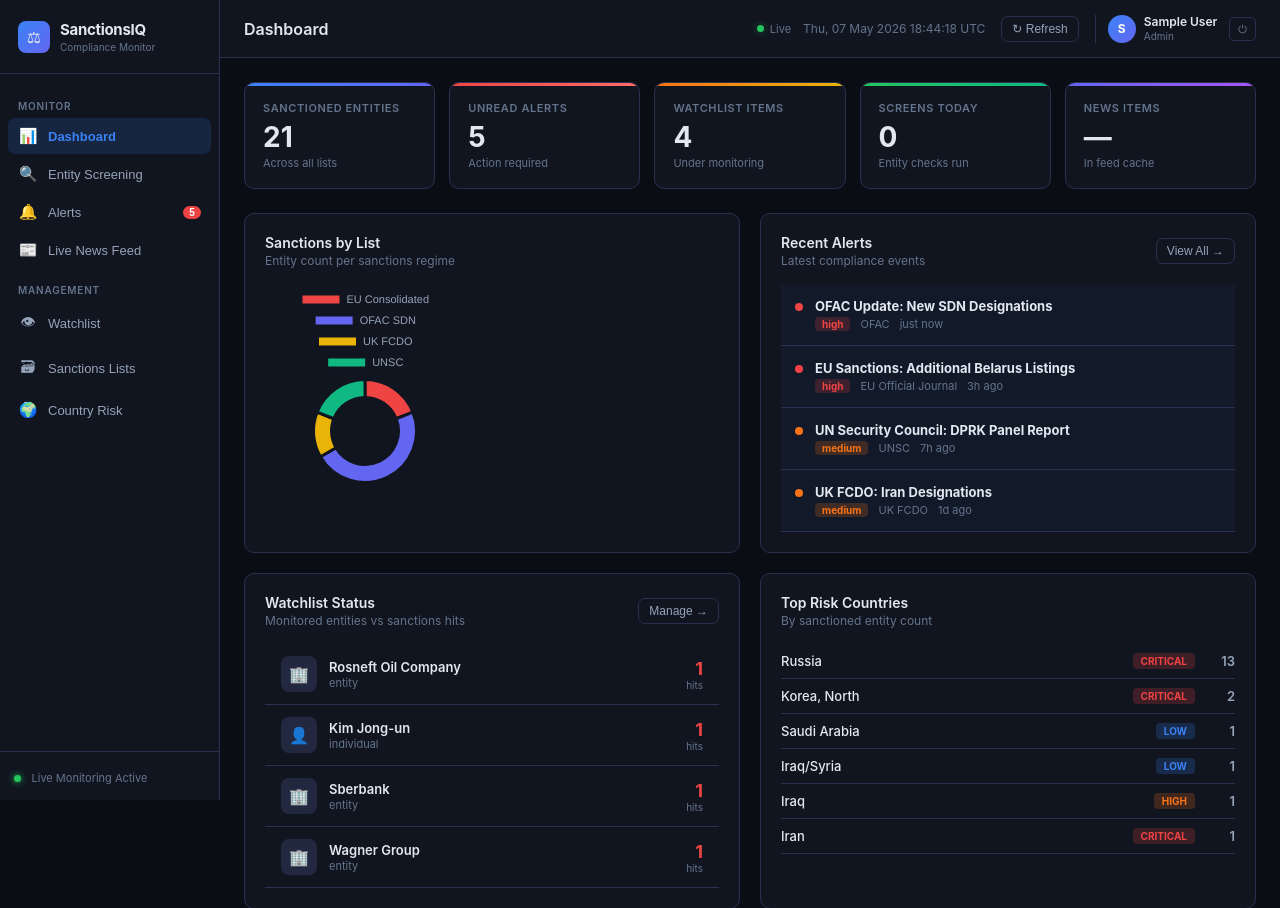
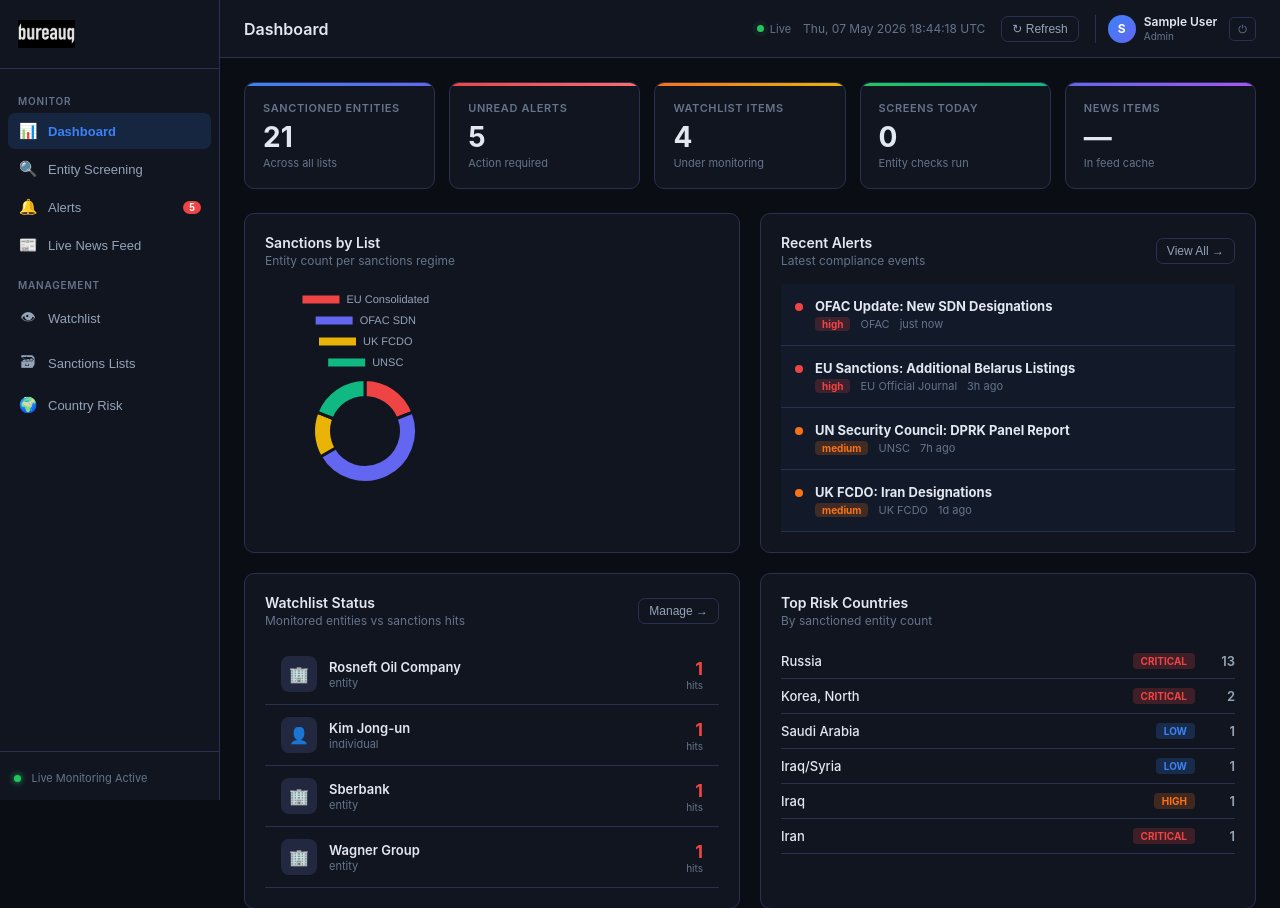
Before and after one commit to alexteji/sanctions-iq, a Flask app: page / in a window 1280 px wide. Shown: the top 908 px of the page. Run offline with Flask 3, Linux system fonts and the light colour scheme; the visitor is signed in with stand-in values (Sample User, id 1); data comes from the database, SQL or seed files in the repository; data that the repository does not hold is empty.

Commit message:
Rebrand to bureauq

```diff
--- a/auth.py
+++ b/auth.py
@@ -76,12 +76,12 @@ def _send_reset_email(to_email, reset_url):
     import requests as _requests
 
     api_key = os.getenv("RESEND_API_KEY", "")
-    from_addr = os.getenv("RESEND_FROM", "SanctionsIQ <noreply@sanctionsiq.app>")
+    from_addr = os.getenv("RESEND_FROM", "bureauq <noreply@bureauq.app>")
 
     html_body = f"""
     <div style="font-family:-apple-system,sans-serif;max-width:520px;margin:40px auto;background:#111520;border:1px solid #2a3050;border-radius:10px;overflow:hidden">
       <div style="background:linear-gradient(135deg,#3b82f6,#6366f1);padding:28px 32px">
-        <div style="font-size:22px;font-weight:700;color:#fff">&#9878; SanctionsIQ</div>
+        <div style="font-size:22px;font-weight:700;color:#fff">&#9878; bureauq</div>
         <div style="font-size:13px;color:rgba(255,255,255,.7);margin-top:4px">Password Reset Request</div>
       </div>
       <div style="padding:32px;color:#e2e8f0">
@@ -102,7 +102,7 @@ def _send_reset_email(to_email, reset_url):
                 json={
                     "from": from_addr,
                     "to": [to_email],
-                    "subject": "SanctionsIQ — Reset your password",
+                    "subject": "bureauq — Reset your password",
                     "html": html_body,
                 },
                 timeout=10,
--- a/render.yaml
+++ b/render.yaml
@@ -1,6 +1,6 @@
 services:
   - type: web
-    name: sanctions-iq
+    name: bureauq
     env: python
     region: oregon
     plan: starter          # $7/mo — always-on, no spin-down
@@ -19,6 +19,6 @@ services:
       - key: RESEND_API_KEY
         sync: false           # You'll paste this in the Render dashboard
       - key: RESEND_FROM
-        sync: false           # e.g. "SanctionsIQ <noreply@yourdomain.com>"
+        sync: false           # e.g. "bureauq <noreply@yourdomain.com>"
       - key: PYTHON_VERSION
         value: "3.11.0"
--- a/templates/forgot_password.html
+++ b/templates/forgot_password.html
@@ -3,7 +3,7 @@
 <head>
 <meta charset="UTF-8"/>
 <meta name="viewport" content="width=device-width,initial-scale=1.0"/>
-<title>Forgot Password — SanctionsIQ</title>
+<title>Forgot Password — bureauq</title>
 <style>
 :root{--bg:#0a0d14;--surface:#111520;--surface2:#1a1f2e;--border:#2a3050;--accent:#3b82f6;--accent2:#6366f1;--green:#22c55e;--yellow:#eab308;--text:#e2e8f0;--text2:#94a3b8;--text3:#64748b}
 *{box-sizing:border-box;margin:0;padding:0}
@@ -42,8 +42,7 @@ input:focus{border-color:var(--accent);box-shadow:0 0 0 3px rgba(59,130,246,.12)
 <body>
 <div class="wrap">
   <div class="logo">
-    <div class="logo-icon">⚖</div>
-    <div class="logo-title">SanctionsIQ</div>
+    <img src="/static/img/logo.png" alt="bureauq" style="height:48px;max-width:220px;object-fit:contain;margin-bottom:10px;filter:invert(1)"/>
     <div class="logo-sub">Global Compliance Monitor</div>
   </div>
 
--- a/templates/index.html
+++ b/templates/index.html
@@ -3,7 +3,7 @@
 <head>
 <meta charset="UTF-8"/>
 <meta name="viewport" content="width=device-width,initial-scale=1.0"/>
-<title>SanctionsIQ — Global Compliance Monitor</title>
+<title>bureauq — Global Compliance Monitor</title>
 <script src="https://cdn.jsdelivr.net/npm/chart.js@4.4.0/dist/chart.umd.min.js"></script>
 <style>
 :root{
@@ -182,11 +182,7 @@ label{display:block;font-size:12px;font-weight:600;color:var(--text2);margin-bot
 <!-- Sidebar -->
 <div id="sidebar">
   <div class="sidebar-logo">
-    <div class="logo-icon">⚖</div>
-    <div>
-      <div class="logo-text">SanctionsIQ</div>
-      <div class="logo-sub">Compliance Monitor</div>
-    </div>
+    <img src="/static/img/logo.png" alt="bureauq" style="height:28px;filter:invert(1);display:block;max-width:140px;object-fit:contain"/>
   </div>
   <nav>
     <div class="nav-section">Monitor</div>
--- a/templates/login.html
+++ b/templates/login.html
@@ -3,7 +3,7 @@
 <head>
 <meta charset="UTF-8"/>
 <meta name="viewport" content="width=device-width,initial-scale=1.0"/>
-<title>Sign In — SanctionsIQ</title>
+<title>Sign In — bureauq</title>
 <style>
 :root{--bg:#0a0d14;--surface:#111520;--surface2:#1a1f2e;--border:#2a3050;--accent:#3b82f6;--accent2:#6366f1;--red:#ef4444;--green:#22c55e;--text:#e2e8f0;--text2:#94a3b8;--text3:#64748b}
 *{box-sizing:border-box;margin:0;padding:0}
@@ -40,8 +40,7 @@ a.forgot:hover{color:var(--text2)}
 <body>
 <div class="wrap">
   <div class="logo">
-    <div class="logo-icon">⚖</div>
-    <div class="logo-title">SanctionsIQ</div>
+    <img src="/static/img/logo.png" alt="bureauq" style="height:48px;max-width:220px;object-fit:contain;margin-bottom:10px;filter:invert(1)"/>
     <div class="logo-sub">Global Compliance Monitor</div>
   </div>
   <div class="card">
--- a/templates/register.html
+++ b/templates/register.html
@@ -3,7 +3,7 @@
 <head>
 <meta charset="UTF-8"/>
 <meta name="viewport" content="width=device-width,initial-scale=1.0"/>
-<title>Create Account — SanctionsIQ</title>
+<title>Create Account — bureauq</title>
 <style>
 :root{--bg:#0a0d14;--surface:#111520;--surface2:#1a1f2e;--border:#2a3050;--accent:#3b82f6;--accent2:#6366f1;--red:#ef4444;--text:#e2e8f0;--text2:#94a3b8;--text3:#64748b}
 *{box-sizing:border-box;margin:0;padding:0}
@@ -38,8 +38,7 @@ input:focus{border-color:var(--accent);box-shadow:0 0 0 3px rgba(59,130,246,.12)
 <body>
 <div class="wrap">
   <div class="logo">
-    <div class="logo-icon">⚖</div>
-    <div class="logo-title">SanctionsIQ</div>
+    <img src="/static/img/logo.png" alt="bureauq" style="height:48px;max-width:220px;object-fit:contain;margin-bottom:10px;filter:invert(1)"/>
     <div class="logo-sub">Global Compliance Monitor</div>
   </div>
   <div class="card">
--- a/templates/reset_password.html
+++ b/templates/reset_password.html
@@ -3,7 +3,7 @@
 <head>
 <meta charset="UTF-8"/>
 <meta name="viewport" content="width=device-width,initial-scale=1.0"/>
-<title>Reset Password — SanctionsIQ</title>
+<title>Reset Password — bureauq</title>
 <style>
 :root{--bg:#0a0d14;--surface:#111520;--surface2:#1a1f2e;--border:#2a3050;--accent:#3b82f6;--accent2:#6366f1;--red:#ef4444;--green:#22c55e;--text:#e2e8f0;--text2:#94a3b8;--text3:#64748b}
 *{box-sizing:border-box;margin:0;padding:0}
@@ -47,8 +47,7 @@ input:focus{border-color:var(--accent);box-shadow:0 0 0 3px rgba(59,130,246,.12)
 <body>
 <div class="wrap">
   <div class="logo">
-    <div class="logo-icon">⚖</div>
-    <div class="logo-title">SanctionsIQ</div>
+    <img src="/static/img/logo.png" alt="bureauq" style="height:48px;max-width:220px;object-fit:contain;margin-bottom:10px;filter:invert(1)"/>
     <div class="logo-sub">Global Compliance Monitor</div>
   </div>
 
```
Also changed, not shown: static/img/logo.png (added).
